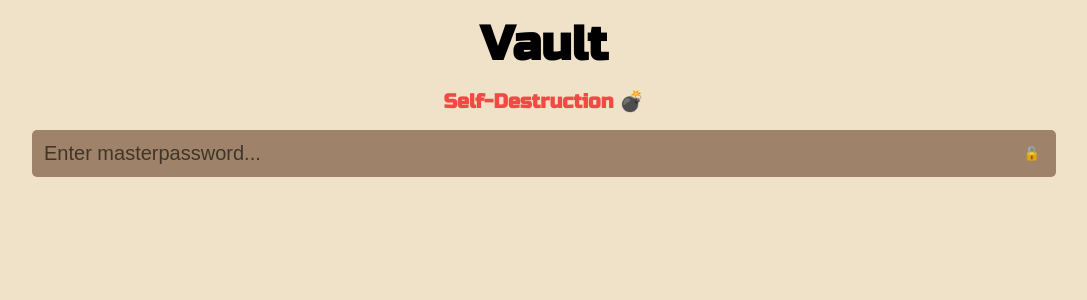
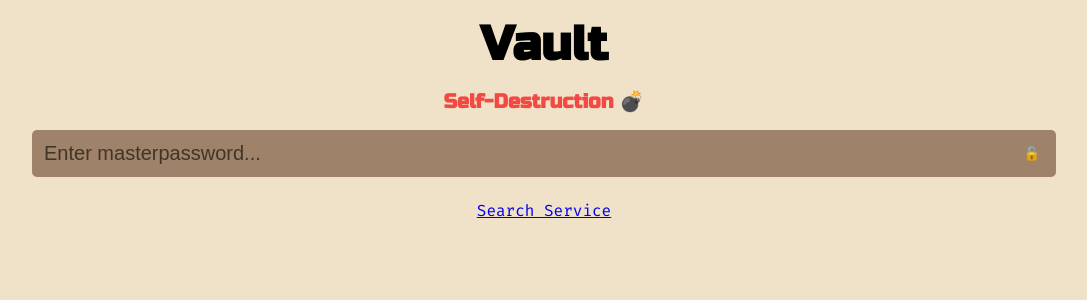
Before and after one commit to joshua-meyerrr/vault, a React (Vite) app: page / in a window 1280 px wide. Shown: the top 300 px of the page, without its empty margins (96-1183 px from the left). Built offline with nearby package versions, Linux system fonts and the light colour scheme.

Commit message:
✨ Add Link to Search Page

```diff
--- a/src/app/pages/Dashboard/Dashboard.tsx
+++ b/src/app/pages/Dashboard/Dashboard.tsx
@@ -51,6 +51,7 @@ export default function Dashboard(): JSX.Element {
         />
         <button className={styles.btn}>🔓</button>
       </form>
+      <Link to="/search">Search Service</Link>
       {credentials.map((credential) => (
         <CredentialCard credential={credential} />
       ))}
```
